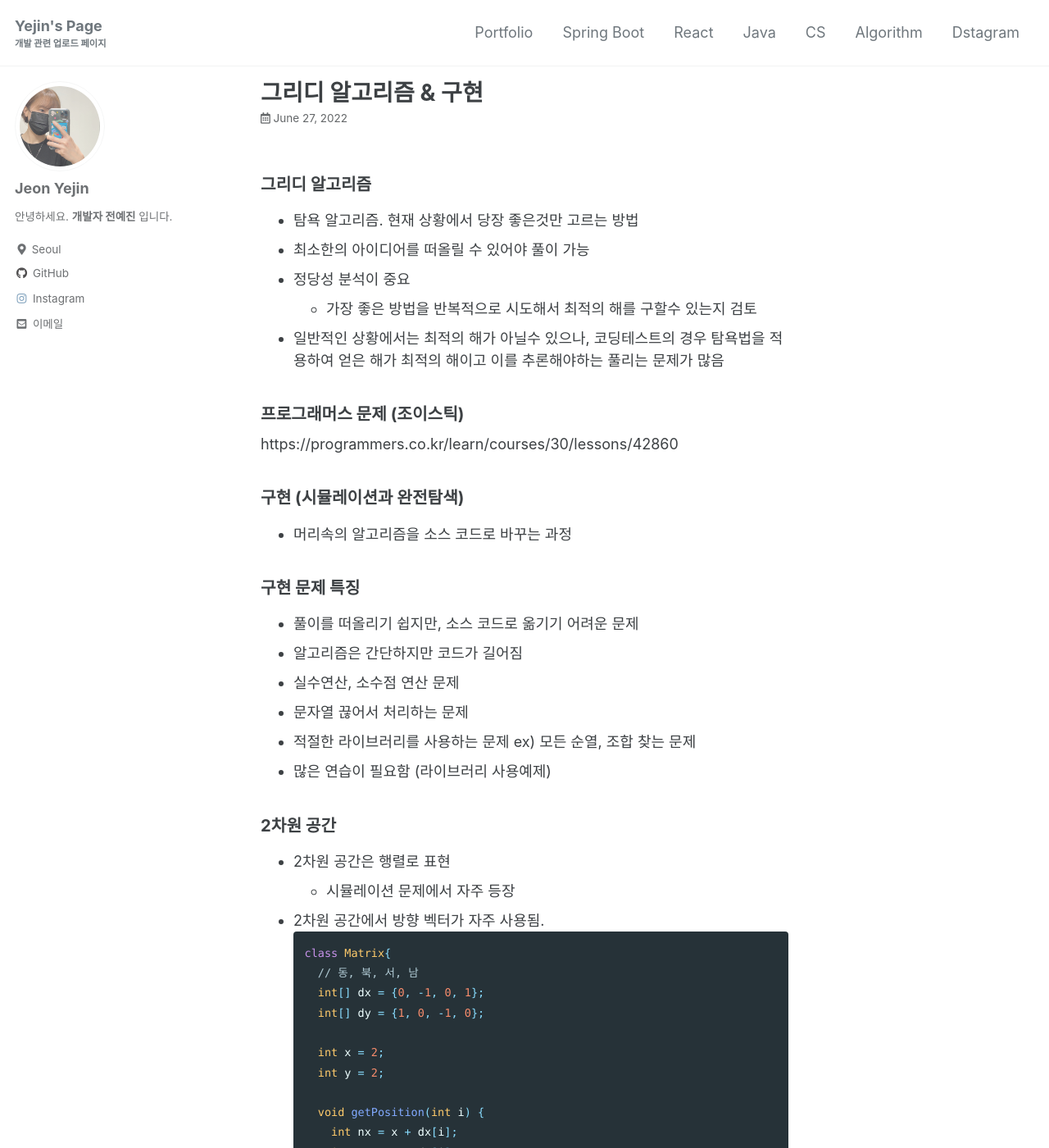
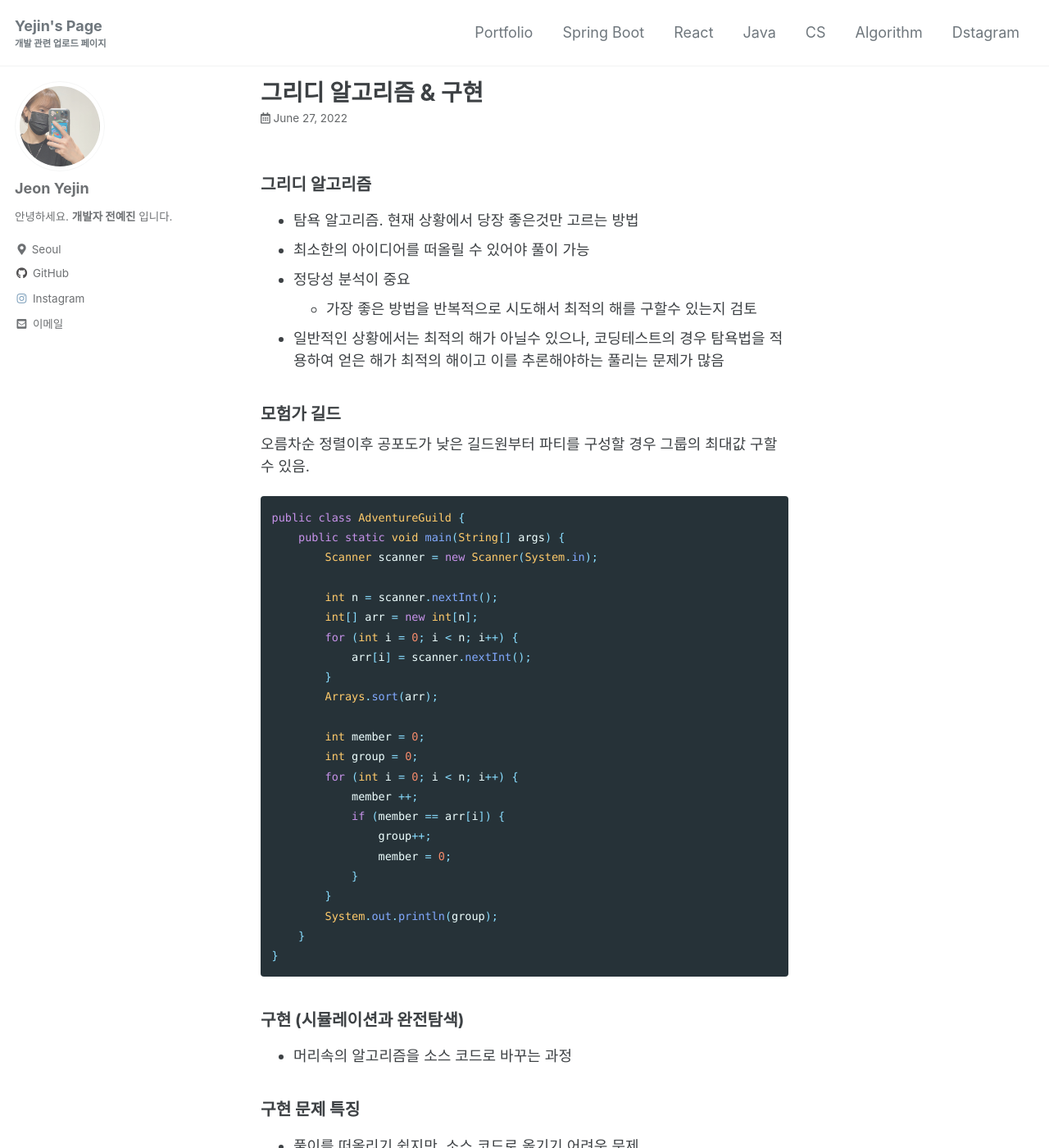
Before and after one commit to yejin-jeon-developer/git-page, a Jekyll site: the page built from _posts/algorithm/2022-06-27-algorithm-1.md, in a window 1280 px wide and 1400 px high. Shown: the whole window at 82% size. Built offline with Jekyll 4.4.1, drawn with Linux system fonts in a browser that asks for light colours; cached includes are drawn as plain includes; some of the changed text lies outside the part shown.

Commit message:
algorithm post 추가

````diff
--- a/_posts/algorithm/2022-06-27-algorithm-1.md
+++ b/_posts/algorithm/2022-06-27-algorithm-1.md
@@ -12,9 +12,33 @@ categories:
 + 일반적인 상황에서는 최적의 해가 아닐수 있으나, 코딩테스트의 경우 탐욕법을 적용하여 얻은 해가
 최적의 해이고 이를 추론해야하는 풀리는 문제가 많음
 
-### 프로그래머스 문제 (조이스틱)
-https://programmers.co.kr/learn/courses/30/lessons/42860
+### 모험가 길드
+오름차순 정렬이후 공포도가 낮은 길드원부터 파티를 구성할 경우 그룹의 최대값 구할수 있음.
+```java
+public class AdventureGuild {
+    public static void main(String[] args) {
+        Scanner scanner = new Scanner(System.in);
 
+        int n = scanner.nextInt();
+        int[] arr = new int[n];
+        for (int i = 0; i < n; i++) {
+            arr[i] = scanner.nextInt();
+        }
+        Arrays.sort(arr);
+
+        int member = 0;
+        int group = 0;
+        for (int i = 0; i < n; i++) {
+            member ++;
+            if (member == arr[i]) {
+                group++;
+                member = 0;
+            }
+        }
+        System.out.println(group);
+    }
+}
+```
 ### 구현 (시뮬레이션과 완전탐색)
 + 머리속의 알고리즘을 소스 코드로 바꾸는 과정
 
````
Also changed, not shown: _posts/algorithm/2022-06-30-algorithm-2.md (added, +60 -0 lines).
